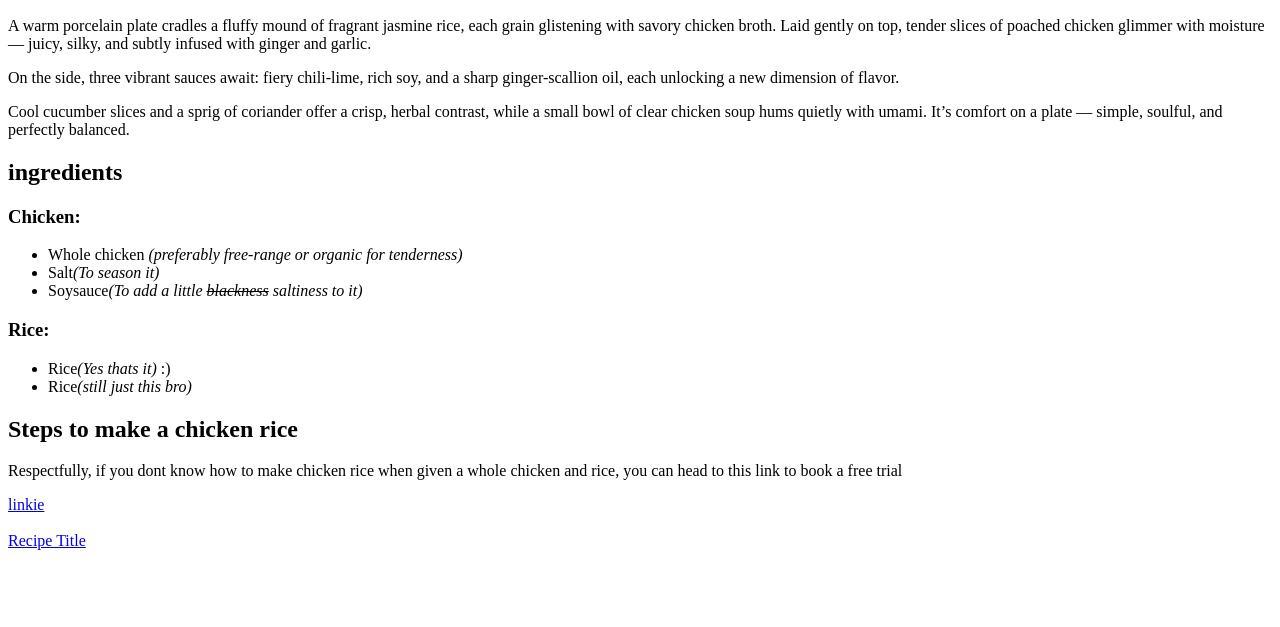
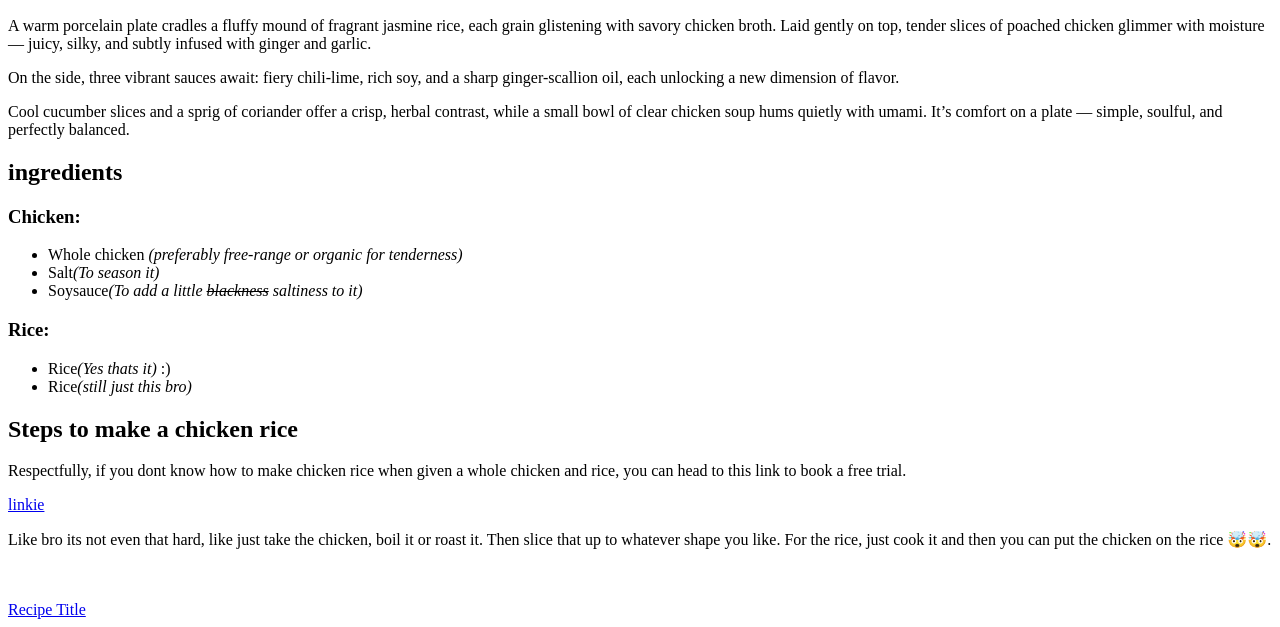
Before and after one commit to divideboy/odin-recipes, a plain HTML site: page recipes/ChickenRice.html in a window 1280 px wide. Shown: the part 444-1071 px from the top of the page. Before the commit the page ends 1002 px from the top, so only its background shows below. Drawn offline with Linux system fonts and the light colour scheme.

Commit message:
Updated ChickenRice.htmk

```diff
--- a/recipes/ChickenRice.html
+++ b/recipes/ChickenRice.html
@@ -48,7 +48,7 @@
     <h2>Steps to make a chicken rice</h2>
     <p>
       Respectfully, if you dont know how to make chicken rice when given a whole
-      chicken and rice, you can head to this link to book a free trial
+      chicken and rice, you can head to this link to book a free trial.
     </p>
     <a
       href="https://www.imh.com.sg/Patients-and-Visitors/Pages/Appointments-and-Referrals.aspx"
@@ -56,6 +56,11 @@
       rel="noopener noreferrer"
       >linkie</a
     >
+    <p>
+      Like bro its not even that hard, like just take the chicken, boil it or
+      roast it. Then slice that up to whatever shape you like. For the rice,
+      just cook it and then you can put the chicken on the rice 🤯🤯.
+    </p>
 
     <br />
     <br />
```
